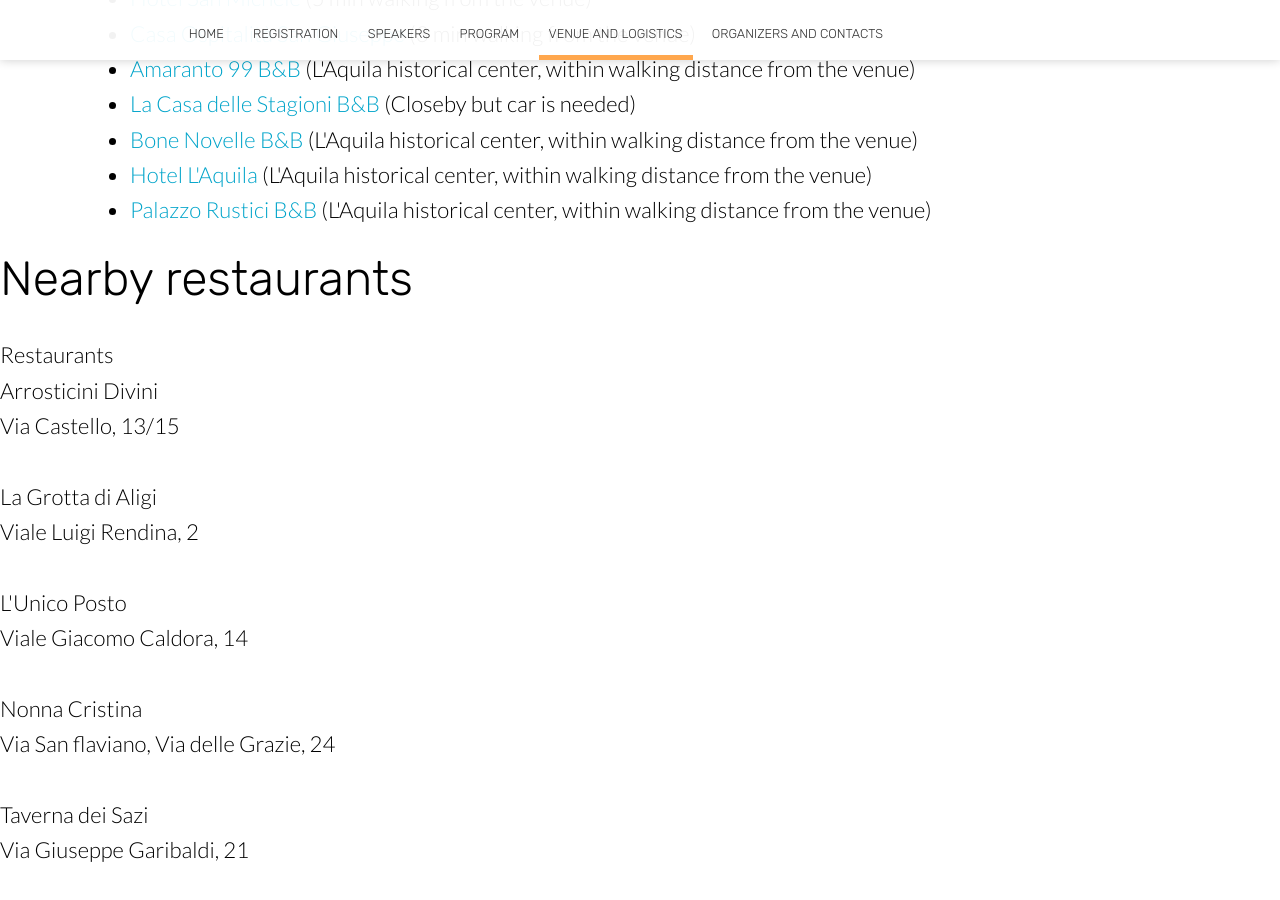
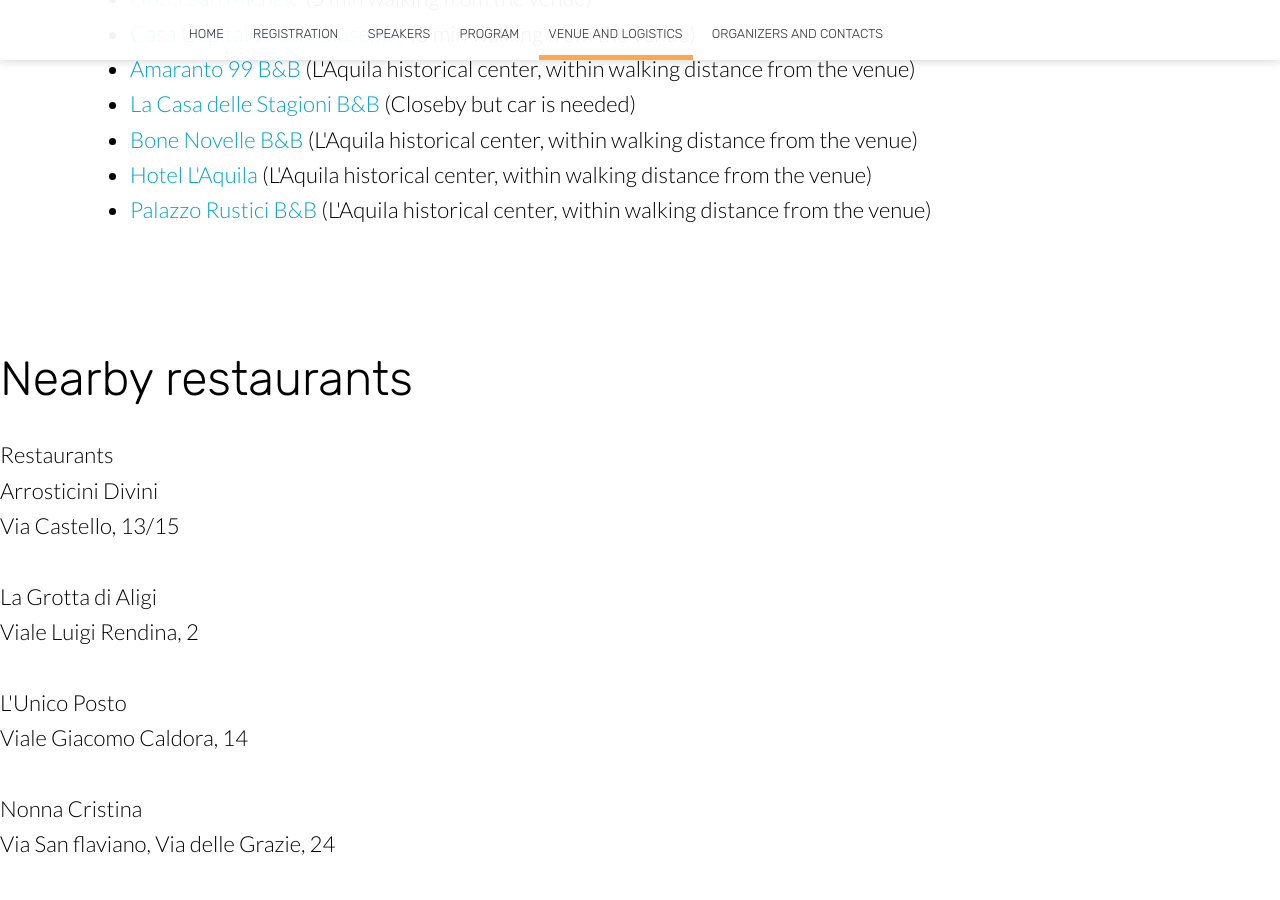
Before and after one commit to liphlab/SMEEB2024, a Jekyll site: the page built from venue.html, in a window 1280 px wide and 900 px high, scrolled down 2964 px. Built offline with Jekyll 4.4.1, drawn with Linux system fonts in a browser that asks for light colours; nearby versions of some CDN libraries.

Commit message:
trying again

```diff
--- a/venue.html
+++ b/venue.html
@@ -84,6 +84,9 @@ image: /new_imgs/lq3.jpg
 			</p>
 			</div>
 		</div>
+	</section>
+
+	<section class="info">
 		<div class="container flex"></div>
 			<div class="text">
 				<h2 class="editable">Nearby restaurants</h2>
```
